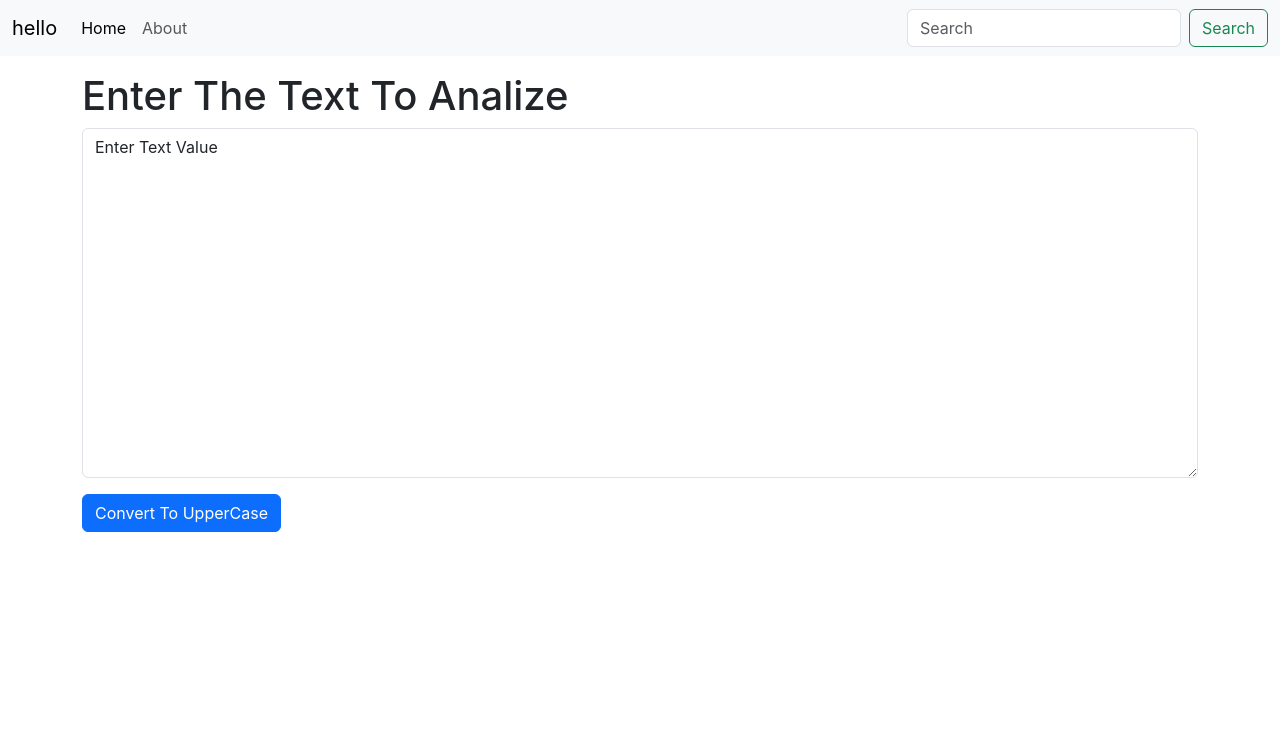
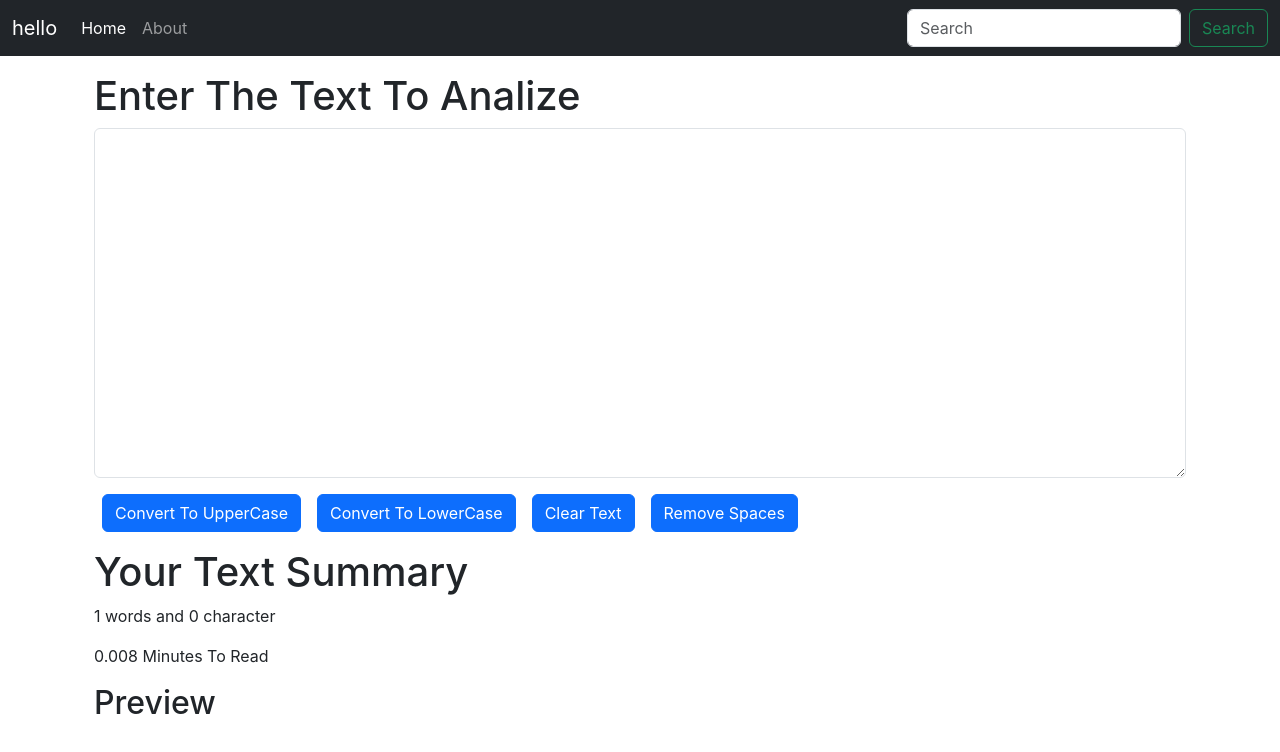
Before and after one commit to Karthikrrr/REACT_LEARNING, a React (Create React App) app: page / in a window 1280 px wide. Shown: the top 752 px of the page. Built offline with nearby package versions, Linux system fonts and the light colour scheme.

Commit message:
UPDATE REACT TEXT UTILS

```diff
--- a/src/components/Myform.js
+++ b/src/components/Myform.js
@@ -1,28 +1,43 @@
 import React, { useState } from "react";
 
-
+//useState is hook
 //States usage and Learning
 export default function (props) {
 
     const handleUpClick = () =>{
-        console.log("Upper Click!!");
-        setText("Clicked on handleUpperCase!!");
+        let newText = text.toUpperCase();
+        setText(newText);
     }
 
+    // we get an event object
     const handleOnChange = (event) => {
-      console.log("onchange");
       setText(event.target.value);
     }
 
+    const handleClrClick = () => {
+      setText("");
+    }
+
+    const handleRmSpaceClick = () => {
+      setText(text.replaceAll(" " , ""));
+    }
+
+    const handleLoClick = () =>{
+      let newText = text.toLowerCase();
+      setText(newText);
+    }
+
     //useage of a state
-    const [text, setText] = useState('Enter Text Value');
+    const [text, setText] = useState('');
     // text = 'newText'; Wrong way to user states use a fucnction setText
     // setText("Works!!"); correct way
   return (
-    <div>
+    <>
+    <div className="container">
         <h1>{props.heading}</h1>
       <div className="mb-3">
         <textarea
+        // we need to update the state varible {text} so we use onChange
           value={text}
           onChange={handleOnChange}
           className="form-control"
@@ -30,7 +45,19 @@
           rows="14"
         ></textarea>
       </div>
-      <button className="btn btn-primary" onClick={handleUpClick}>Convert To UpperCase</button>
+      <button className="btn btn-primary mx-2" onClick={handleUpClick}>Convert To UpperCase</button>
+      <button className="btn btn-primary mx-2" onClick={handleLoClick}>Convert To LowerCase</button>
+      <button className="btn btn-primary mx-2" onClick={handleClrClick}>Clear Text</button>
+      <button className="btn btn-primary mx-2" onClick={handleRmSpaceClick}>Remove Spaces</button>
+
     </div>
+    <div className="container my-3">
+      <h1>Your Text Summary</h1>
+      <p>{text.split(" ").length} words and {text.length} character</p>
+      <p>{0.008 * text.split(" ").length} Minutes To Read  </p>
+      <h2>Preview</h2>
+      <p className="w-50">{text}</p>
+    </div>
+    </>
   );
 }
--- a/src/components/Navbar.js
+++ b/src/components/Navbar.js
@@ -8,7 +8,7 @@
 
 
   return (
-    <nav className="navbar navbar-expand-lg bg-body-tertiary">
+    <nav className="navbar navbar-expand-lg navbar-dark bg-dark">
     <div className="container-fluid">
       <a className="navbar-brand" href="/">
         {props.title}
```
